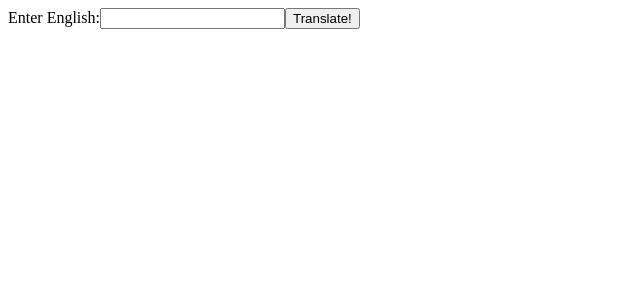
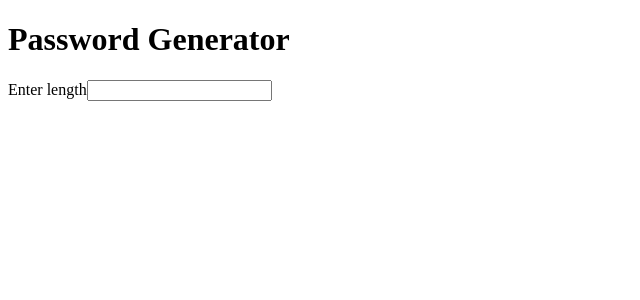
Before and after one commit to abhhishek-git/angular-PasswordGenerator, an Angular app: page / in a window 1280 px wide. Shown: the top 300 px of the page, without its empty margins (0-640 px from the left). Built offline with nearby package versions, Linux system fonts and the light colour scheme.

Commit message:
UI changes

```diff
--- a/src/app/app.component.html
+++ b/src/app/app.component.html
@@ -1,4 +1,3 @@
-<label>Enter English:</label>
-<input class="input" (input)="text = $event.target.value" />
-<button class="buton" (click)="submit()">Translate!</button>
-<h1>{{translatedText}}</h1>
+<h1> Password Generator</h1>
+<label> Enter length</label>
+<input/>
```
